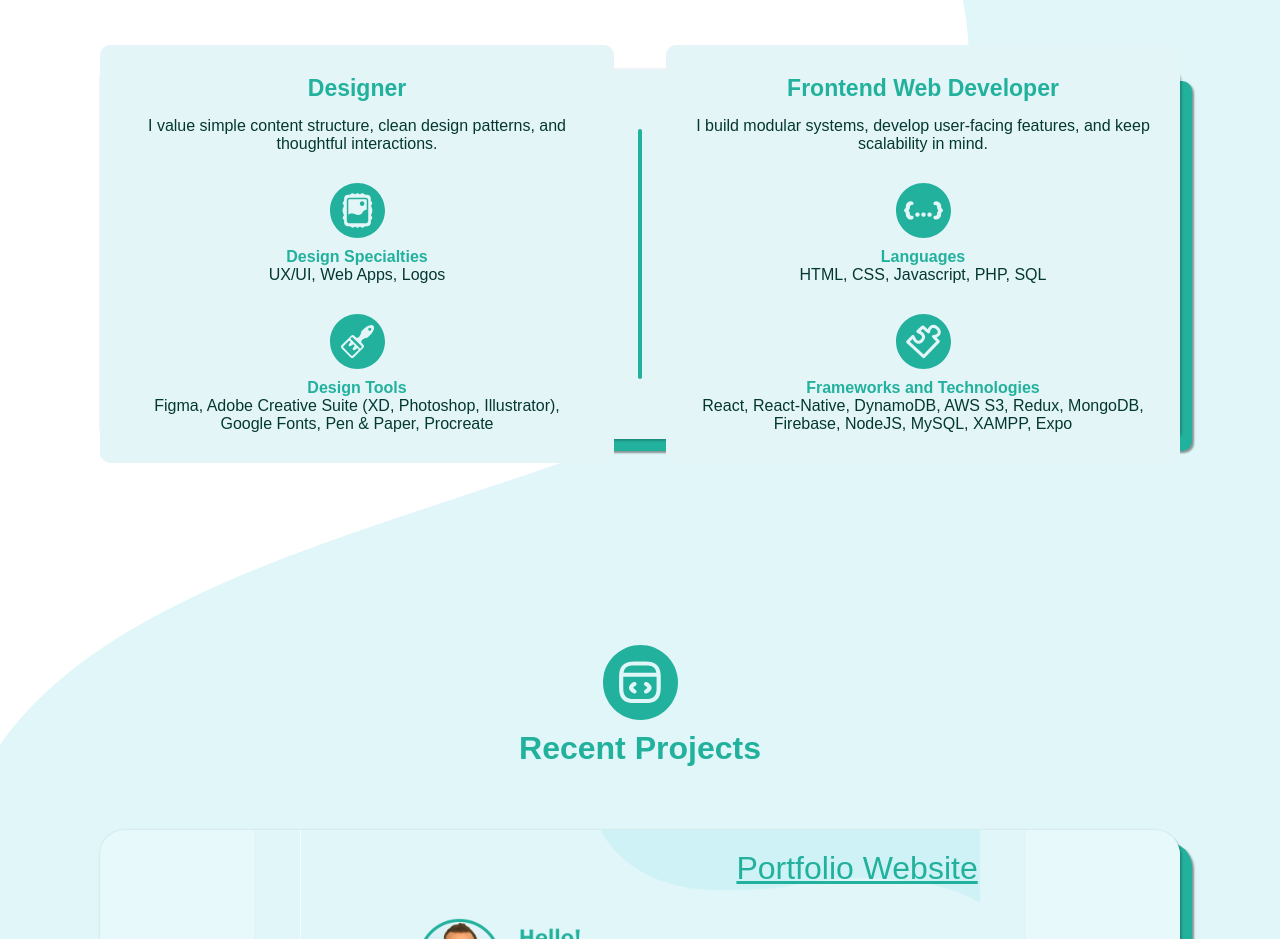
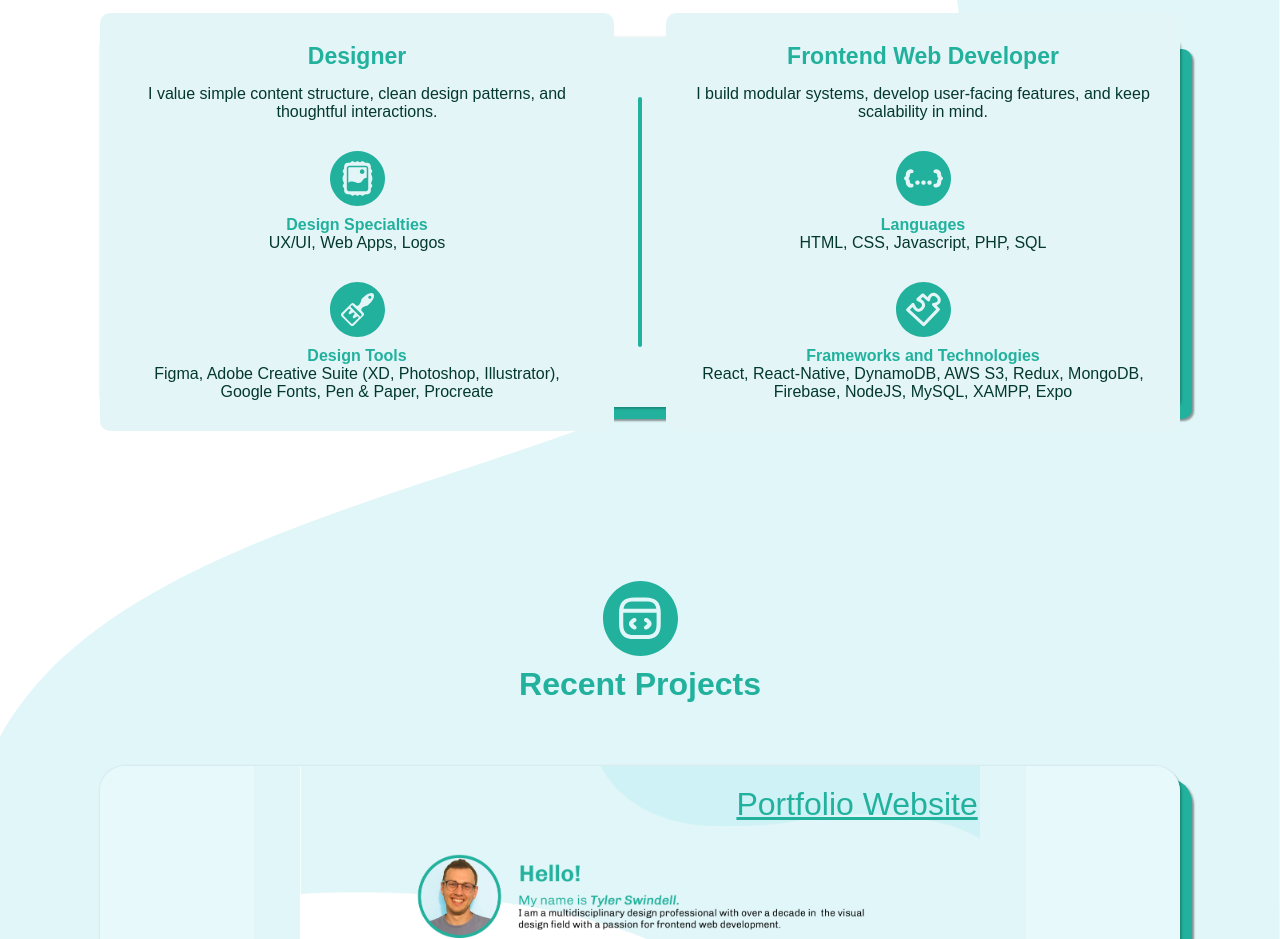
Before and after one commit to TylerSwindell/Portfolio, a plain HTML site: page index.html in a window 1280 px wide. Shown: the part 596-1535 px from the top of the page. Drawn offline with Linux system fonts and the light colour scheme; files whose address does not match are found by name; a web font is replaced by a local one.

```diff
--- a/styles/style.css
+++ b/styles/style.css
@@ -31,7 +31,7 @@ body > div.container {
 }
 
 section {
-  padding-top: 2rem;
+  padding-top: 2git rem;
 }
 
 section#about {
```
Also changed, not shown: 1 other file.
